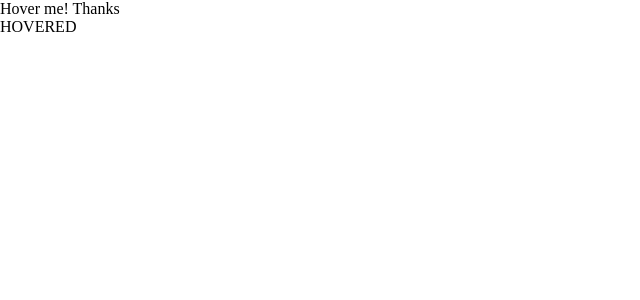
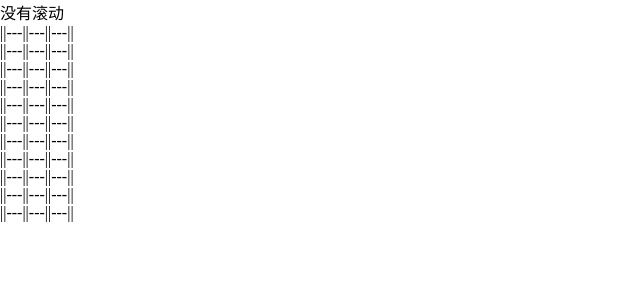
Before and after one commit to calix-cui/react-demo, a React (Create React App) app: page / in a window 1280 px wide. Shown: the top 300 px of the page, without its empty margins (0-640 px from the left). Built offline with nearby package versions, Linux system fonts and the light colour scheme.

Commit message:
feat: useScrolling

```diff
--- a/src/App.css
+++ b/src/App.css
@@ -1,7 +1,10 @@
 * {
   box-sizing: border-box;
 }
-html, body, #root, .App {
+html,
+body,
+#root,
+.App {
   width: 100%;
   height: 100%;
   padding: 0;
@@ -18,3 +21,39 @@ html, body, #root, .App {
   background: pink;
   border: 1px solid #000;
 }
+
+@property --n {
+  syntax: "<integer>";
+  inherits: false;
+  initial-value: 0;
+}
+
+@keyframes count {
+  from {
+    --n: 5;
+  }
+  to {
+    --n: 0;
+  }
+}
+
+.App .timer {
+  place-self: center;
+}
+.App .timer::after {
+  display: block;
+  content: "";
+  line-height: 200px;
+  width: 100px;
+  height: 1lh;
+  aspect-ratio: 1 / 1;
+  font-size: 92pt;
+  text-align: center;
+  border: 1px dashed black;
+}
+.App .timer:hover::after {
+  animation: 5s linear count;
+  animation-fill-mode: forwards;
+  counter-reset: n calc(0 + var(--n));
+  content: counter(n);
+}
--- a/src/App.tsx
+++ b/src/App.tsx
@@ -1,5 +1,5 @@
-import "./App.css";
-import { useEffect, useState } from "react";
+import './App.css';
+import { useEffect, useRef, useState } from 'react';
 
 // Icon component
 // import { IconAdd } from "./components/Icon/icons";
@@ -26,7 +26,9 @@ import { useEffect, useState } from "react";
 // import { useCookie } from "react-use"
 // import useCookie from "./hooks/useCookie"
 // import { useHover } from "react-use";
-import useHover from "./hooks/useHover";
+// import useHover from "./hooks/useHover";
+// import { useScrolling } from 'react-use';
+import useScrolling from './hooks/useScrolling';
 
 export default function App() {
 	/*useLifeCycles useMountedState*/
@@ -65,15 +67,45 @@ export default function App() {
 	// )
 
 	/*useHover*/
-  const element = (hovered: boolean) => <div>Hover me! {hovered && "Thanks"}</div>;
+	// const element = (hovered: boolean) => <div>Hover me! {hovered && "Thanks"}</div>;
 
-  const [hoverable, hovered] = useHover(element);
+	// const [hoverable, hovered] = useHover(element);
+
+	// return (
+	//   <div>
+	//     {hoverable}
+	//     <div>{hovered ? "HOVERED" : ""}</div>
+	//   </div>
+	// );
+	/*useScrolling*/
+	const scrollRef = useRef<HTMLDivElement>(null);
+	const scrolling = useScrolling(scrollRef);
 
 	return (
-    <div>
-      {hoverable}
-      <div>{hovered ? "HOVERED" : ""}</div>
+		<>
+			{<div>{scrolling ? '滚动中..' : '没有滚动'}</div>}
+
+			<div ref={scrollRef} style={{ height: '200px', overflow: 'auto' }}>
+        <div>||---||---||---||</div>
+        <div>||---||---||---||</div>
+        <div>||---||---||---||</div>
+        <div>||---||---||---||</div>
+        <div>||---||---||---||</div>
+        <div>||---||---||---||</div>
+        <div>||---||---||---||</div>
+        <div>||---||---||---||</div>
+        <div>||---||---||---||</div>
+        <div>||---||---||---||</div>
+        <div>||---||---||---||</div>
+        <div>||---||---||---||</div>
+        <div>||---||---||---||</div>
+        <div>||---||---||---||</div>
+        <div>||---||---||---||</div>
+        <div>||---||---||---||</div>
+        <div>||---||---||---||</div>
+        <div>||---||---||---||</div>
       </div>
+		</>
 	);
 
 	// return (
--- /dev/null
+++ b/src/hooks/useScrolling/index.tsx
@@ -0,0 +1,36 @@
+import { RefObject, useCallback, useEffect, useRef, useState } from 'react';
+
+const useScrolling = (ref: RefObject<HTMLElement>): boolean => {
+	const [scrolling, setScrolling] = useState<boolean>(false);
+
+	useEffect(() => {
+		if (ref.current) {
+			let scrollingTimer: any;
+
+			const handleScrollEnd = () => {
+				setScrolling(false);
+			};
+
+			const handleScroll = () => {
+				setScrolling(true);
+				clearTimeout(scrollingTimer);
+				scrollingTimer = setTimeout(() => {
+					handleScrollEnd();
+				}, 150);
+			};
+
+			ref.current?.addEventListener('scroll', handleScroll);
+
+			return () => {
+				if (ref.current) {
+					ref.current?.removeEventListener('scroll', handleScroll);
+				}
+			};
+		}
+		return () => {};
+	}, [ref]);
+
+	return scrolling;
+};
+
+export default useScrolling;
```
Also changed, not shown: 1 other file (tests, documents, lock files or other folders). Lines whose indentation alone changed are shown as unchanged.
